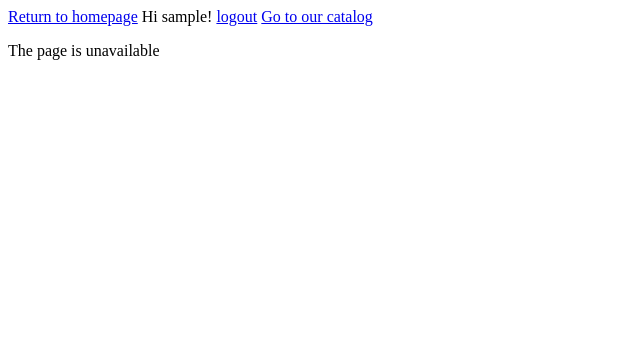
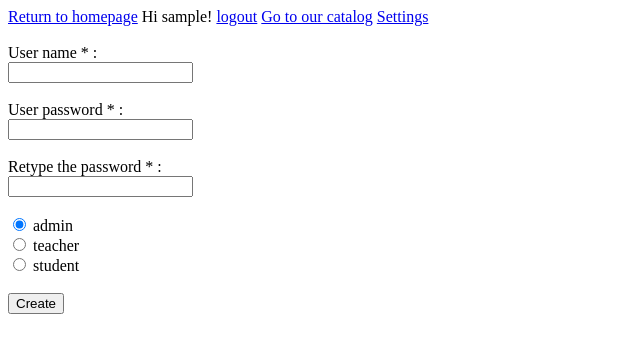
Before and after one commit to root1604/educational_platform, a Flask app: page /registration in a window 1280 px wide. Shown: the top 353 px of the page, without its empty margins (0-640 px from the left). Run offline with Flask 2, Linux system fonts and the light colour scheme; the visitor is signed in with stand-in values (Sample User, id 1); data comes from the database, SQL or seed files in the repository; data that the repository does not hold is empty.

Commit message:
registration page added

```diff
--- a/webapp/admin/views.py
+++ b/webapp/admin/views.py
@@ -1,12 +1,57 @@
-from flask import Blueprint
+from flask import Blueprint, flash, render_template, redirect, request, url_for
 from flask_login import login_required, current_user
+from webapp.db.db import db
+from webapp.login.decorators import admin_required
+from webapp.login.models import User
 
 blueprint = Blueprint('admin', __name__)
 
-@blueprint.route('/admin')
-@login_required
+@blueprint.route('/admin', methods=['GET'])
+@admin_required
 def admin_index():
-    if current_user.is_admin:
-        return 'You are admin'
+    if request.method == 'GET':
+        title = "Settings"
+        is_homepage = False
+        is_loginpage = False
+        is_catalogpage = False
+        is_adminpage = True
+        is_registrationpage = False
+        return render_template('admin/index.html', page_title=title, is_homepage=is_homepage,
+                                is_loginpage=is_loginpage, is_catalogpage=is_catalogpage,
+                                is_adminpage=is_adminpage, is_registrationpage=is_registrationpage)
     else:
-        return 'You are user'
+        return redirect('/')
+
+@blueprint.route('/registration', methods=['GET', 'POST'])
+@admin_required
+def registration():
+    if request.method == 'GET':
+        title = "Registration"
+        is_homepage = False
+        is_loginpage = False
+        is_catalogpage = False
+        is_adminpage = False
+        is_registrationpage = True
+        return render_template('admin/registration.html', page_title=title, is_homepage=is_homepage,
+                                is_loginpage=is_loginpage, is_catalogpage=is_catalogpage,
+                                is_adminpage=is_adminpage, is_registrationpage=is_registrationpage)
+    elif request.method == 'POST':
+        username = request.form['login']
+        username_exists=User.query.filter_by(username=username).first()
+        if username_exists and username == username_exists.username:
+            flash('The user ' + username + ' already exists.Try again')
+            return redirect(url_for('admin.registration'))
+        password_1 = request.form['password_1']
+        password_2 = request.form['password_2']
+        if not password_1 == password_2:
+            flash('''Those passwords didn't match. Try again.''')
+            return redirect(url_for('admin.registration'))
+        role = request.form['role']
+        new_user = User(username=username, role=role)
+        new_user.set_password(password_1)
+        db.session.add(new_user)
+        db.session.commit()
+        flash('The user ' + username + ' was created successfully.')
+        return redirect(url_for('homepage.index'))
+    else:
+        return redirect('/')
--- a/webapp/category/views.py
+++ b/webapp/category/views.py
@@ -30,9 +30,13 @@ def add_a_category():
         is_homepage = False
         is_loginpage = False
         is_catalogpage = True
+        is_adminpage = False
+        is_registrationpage = False
         categories = Category.query.order_by(Category.name).all()
-        return render_template('categories/categories.html', categories=categories, page_title=title, is_homepage=is_homepage,
-                                is_loginpage=is_loginpage, is_catalogpage=is_catalogpage)
+        return render_template('categories/categories.html', categories=categories, page_title=title,
+                                is_homepage=is_homepage, is_loginpage=is_loginpage,
+                                is_catalogpage=is_catalogpage, is_adminpage=is_adminpage,
+                                is_registrationpage=is_registrationpage)
     else:
         return redirect('/')
 
@@ -75,10 +79,13 @@ def page(link_path):
             is_homepage = False
             is_loginpage = False
             is_catalogpage = False
+            is_adminpage = False
+            is_registrationpage = False
             courses = Course.query.filter(Course.category_id==category_exists.id).all()
             return render_template('categories/category.html', category_name=link_path,
                                     courses=courses, page_title=title, is_homepage=is_homepage,
-                                    is_loginpage=is_loginpage, is_catalogpage=is_catalogpage)
+                                    is_loginpage=is_loginpage, is_catalogpage=is_catalogpage,
+                                    is_adminpage=is_adminpage, is_registrationpage=is_registrationpage)
         else:
              return render_template('error.html')
     else:
--- a/webapp/homepage/views.py
+++ b/webapp/homepage/views.py
@@ -9,6 +9,9 @@ def index():
     is_homepage = True
     is_loginpage = False
     is_catalogpage = False
+    is_adminpage = False
+    is_registrationpage = False
     categories = Category.query.order_by(Category.name).all()
     return render_template('homepage/index.html', categories=categories, page_title=title, is_homepage=is_homepage,
-                            is_loginpage=is_loginpage, is_catalogpage=is_catalogpage)
+                            is_loginpage=is_loginpage, is_catalogpage=is_catalogpage,
+                            is_adminpage=is_adminpage, is_registrationpage=is_registrationpage)
--- a/webapp/lesson/views.py
+++ b/webapp/lesson/views.py
@@ -116,6 +116,8 @@ def lesson_page(category_name, course_name, lesson_name):
                     is_homepage = False
                     is_loginpage = False
                     is_catalogpage = False
+                    is_adminpage = False
+                    is_registrationpage = False
                     lesson_videos = Video.query.filter(Video.lesson_id==lesson_exists.id).all()
                     my_bucket = get_bucket_from_s3()
                     s3 = boto3.resource('s3')
@@ -138,7 +140,8 @@ def lesson_page(category_name, course_name, lesson_name):
                     return render_template('lessons/lesson.html', category_name=category_name,
                                             course_name=course_name, lesson_name=lesson_name,
                                             files=summaries, page_title=title, is_homepage=is_homepage,
-                                            is_loginpage=is_loginpage, is_catalogpage=is_catalogpage)
+                                            is_loginpage=is_loginpage, is_catalogpage=is_catalogpage,
+                                            is_adminpage=is_adminpage, is_registrationpage=is_registrationpage)
                 else:
                     return render_template('error.html')
             else:
--- /dev/null
+++ b/webapp/login/decorators.py
@@ -0,0 +1,18 @@
+from functools import wraps
+
+from flask import current_app, flash, request, redirect, url_for
+from flask_login import config, current_user
+
+def admin_required(func):
+    @wraps(func)
+    def decorated_view(*args, **kwargs):
+        if request.method in config.EXEMPT_METHODS:
+            return func(*args, **kwargs)
+        elif current_app.config.get('LOGIN_DISABLED'):
+            return func(*args, **kwargs)
+        elif not current_user.is_authenticated:
+            return current_app.login_manager.unauthorized()
+        elif not current_user.is_admin:
+            return redirect(url_for('homepage.index'))
+        return func(*args, **kwargs)
+    return decorated_view
--- a/webapp/login/views.py
+++ b/webapp/login/views.py
@@ -13,8 +13,12 @@ def login():
     login_form = LoginForm()
     is_homepage = False
     is_loginpage = True
+    is_catalogpage = False
+    is_adminpage = False
+    is_registrationpage = False
     return render_template('login/login.html', page_title=title, form=login_form, is_homepage=is_homepage,
-                            is_loginpage=is_loginpage)
+                            is_loginpage=is_loginpage, is_catalogpage=is_catalogpage,
+                            is_adminpage=is_adminpage, is_registrationpage=is_registrationpage)
 
 @blueprint.route('/process-login', methods=['POST'])
 def process_login():
--- /dev/null
+++ b/webapp/templates/admin/index.html
@@ -0,0 +1,4 @@
+{% extends "base.html" %}
+{% block content %}
+    <p>This is the adminpage</p>
+{% endblock %}
--- /dev/null
+++ b/webapp/templates/admin/registration.html
@@ -0,0 +1,17 @@
+{% extends "base.html" %}
+{% block content %}
+    <div class="col-4">
+        <form action="{{ url_for('admin.registration') }}" method="POST">
+            <br>User name * :<br>
+            <input type="text" name="login"><br><br>
+            User password * :<br>
+            <input type="password" name="password_1"><br><br>
+            Retype the password * :<br>
+            <input type="password" name="password_2"><br><br>
+            <input type="radio" name="role" value="admin" checked> admin<br>
+            <input type="radio" name="role" value="teacher"> teacher<br>
+            <input type="radio" name="role" value="student"> student<br><br>
+            <button type="submit"> Create </button>
+        </form>
+    </div>
+{% endblock %}
--- a/webapp/templates/base.html
+++ b/webapp/templates/base.html
@@ -19,6 +19,14 @@
                 <a href="{{ url_for('login.login') }}">Login</a>
             {% endif %}
         {% endif %}
+        {% if current_user.is_admin %}
+            {% if not is_adminpage %}
+                <a href="{{ url_for('admin.admin_index') }}">Settings</a>
+            {% endif %}
+            {% if not is_registrationpage %}
+                <a href="{{ url_for('admin.registration') }}">Registration</a>
+            {% endif %}
+        {% endif %}
         {% with messages = get_flashed_messages() %}
             {% if messages %}
                 <div class="alert alert-warning" role="alert">
```
Also changed, not shown: webapp/course/views.py (+5 -2 lines).
